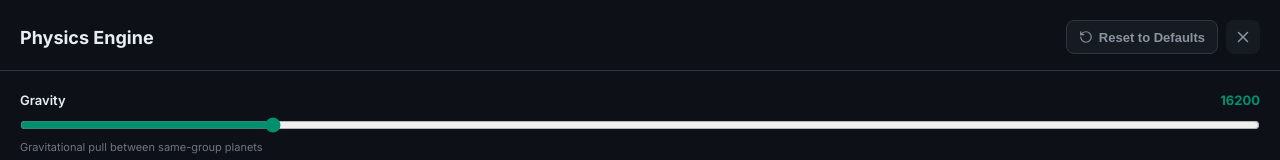
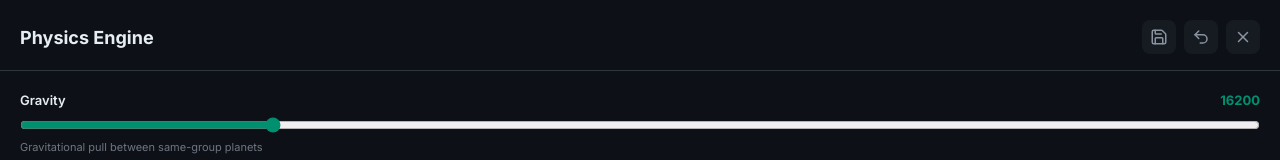
Before and after one commit to moracore/pathway, a React (Vite) app: page / in a window 1280 px wide. Both pictures are taken after a click on the button 833 px from the left and 30 px from the top of the page. Shown: the top 160 px of the page. Built offline with nearby package versions, Linux system fonts and the light colour scheme.

Commit message:
Automated commit

```diff
--- a/src/App.tsx
+++ b/src/App.tsx
@@ -156,6 +156,7 @@ export default function App() {
         onSettingsOpen={() => setSettingsPanelOpen(true)}
         onPhysicsOpen={() => setPhysicsModalOpen(true)}
         showPhysics={activeTab === 'tasks'}
+        tabLabel={{ tasks: 'Tasks', projects: 'Projects', calendar: 'Calendar', groups: 'Groups', trackers: 'Trackers' }[activeTab]}
       />
 
       {settingsPanelOpen && (
--- a/src/components/AppHeader.tsx
+++ b/src/components/AppHeader.tsx
@@ -14,16 +14,17 @@ interface AppHeaderProps {
   onSettingsOpen: () => void;
   onPhysicsOpen?: () => void;
   showPhysics?: boolean;
+  tabLabel?: string;
 }
 
-export default function AppHeader({ onSettingsOpen, onPhysicsOpen, showPhysics }: AppHeaderProps) {
+export default function AppHeader({ onSettingsOpen, onPhysicsOpen, showPhysics, tabLabel }: AppHeaderProps) {
   const dayIndex = (new Date().getDay() + 6) % 7;
   const [quote, author] = DAILY_QUOTES[dayIndex];
 
   return (
     <header className="app-header">
       <div style={{ flex: 1, minWidth: 0 }}>
-        <span className="app-header-title" style={{ lineHeight: 1 }}>Pathway</span>
+        <span className="app-header-title" style={{ lineHeight: 1 }}>Pathway <span style={{ color: 'var(--clr-text-muted)', fontWeight: 400 }}>&middot; {tabLabel}</span></span>
         <div style={{ fontSize: 10, color: 'var(--clr-text-muted)', marginTop: 2, whiteSpace: 'nowrap', overflow: 'hidden', textOverflow: 'ellipsis', fontStyle: 'italic' }}>
           {quote} <span style={{ opacity: 0.6 }}>— {author}</span>
         </div>
--- a/src/components/Calendar.tsx
+++ b/src/components/Calendar.tsx
@@ -1,7 +1,7 @@
 import { useEffect, useRef, useCallback, useState } from 'react';
 import type { Planet, FutureTask } from '../types';
 import { stepSimulation } from '../engine/physics';
-import { Lock, Delete, Check, X, Plus } from 'lucide-react';
+import { Lock, Delete, X, Plus } from 'lucide-react';
 
 const WEEKDAY_LABELS = ['Mo', 'Tu', 'We', 'Th', 'Fr', 'Sa', 'Su'];
 
@@ -450,7 +450,7 @@ export default function Calendar({ planets, onSelectDate, futureTasks = [], onAd
                         <div
                           key={cell.date}
                           className="cal-day-cell"
-                          onClick={(e) => { if (!longPressFiredRef.current) handleDateClick(cell.date); }}
+                          onClick={() => { if (!longPressFiredRef.current) handleDateClick(cell.date); }}
                           style={{ cursor: 'pointer' }}
                           {...longPressProps}
                         >
--- a/src/components/PhysicsModal.tsx
+++ b/src/components/PhysicsModal.tsx
@@ -1,6 +1,9 @@
-import { X, RotateCcw } from 'lucide-react';
+import { useState } from 'react';
+import { X, Save, Undo2 } from 'lucide-react';
 import type { PhysicsConfig } from '../hooks/usePhysics';
 import { PHYSICS_DEFAULTS } from '../hooks/usePhysics';
+
+const SAVED_KEY = 'pathway-physics-saved';
 
 interface Param {
   key: keyof PhysicsConfig;
@@ -32,6 +35,29 @@ interface Props {
 }
 
 export default function PhysicsModal({ config, onUpdate, onReset, onClose }: Props) {
+  const [savedSnapshot, setSavedSnapshot] = useState<PhysicsConfig>(() => {
+    try {
+      const raw = localStorage.getItem(SAVED_KEY);
+      return raw ? { ...PHYSICS_DEFAULTS, ...JSON.parse(raw) } : { ...config };
+    } catch { return { ...config }; }
+  });
+
+  const saveConfig = () => {
+    localStorage.setItem(SAVED_KEY, JSON.stringify(config));
+    setSavedSnapshot({ ...config });
+  };
+
+  const revertToSaved = () => {
+    const raw = localStorage.getItem(SAVED_KEY);
+    if (!raw) return;
+    const saved: PhysicsConfig = { ...PHYSICS_DEFAULTS, ...JSON.parse(raw) };
+    for (const key of Object.keys(saved) as (keyof PhysicsConfig)[]) {
+      onUpdate(key, saved[key]);
+    }
+  };
+
+  const btnStyle = { background: 'var(--clr-surface-raised)', border: 'none', padding: 8, borderRadius: 8, cursor: 'pointer', color: 'var(--clr-text-secondary)', display: 'flex' as const };
+
   return (
     <div style={{ position: 'fixed', inset: 0, zIndex: 500, background: 'var(--clr-surface)', display: 'flex', flexDirection: 'column' }}>
       <div style={{ width: '100%', height: '100%', display: 'flex', flexDirection: 'column' }}>
@@ -39,22 +65,16 @@ export default function PhysicsModal({ config, onUpdate, onReset, onClose }: Pro
         <div style={{ display: 'flex', alignItems: 'center', padding: '20px 20px 16px', borderBottom: '1px solid var(--clr-border)', flexShrink: 0 }}>
           <span style={{ flex: 1, fontSize: 18, fontWeight: 700, color: 'var(--clr-text-primary)' }}>Physics Engine</span>
           <div style={{ display: 'flex', gap: 8 }}>
-            <button
-              onClick={onReset}
-              style={{ display: 'flex', alignItems: 'center', gap: 6, background: 'var(--clr-surface-raised)', border: '1px solid var(--clr-border)', borderRadius: 8, padding: '6px 12px', cursor: 'pointer', color: 'var(--clr-text-secondary)', fontSize: 13, fontWeight: 600 }}
-            >
-              <RotateCcw size={14} /> Reset to Defaults
-            </button>
-            <button onClick={onClose} style={{ background: 'var(--clr-surface-raised)', border: 'none', padding: 8, borderRadius: 8, cursor: 'pointer', color: 'var(--clr-text-secondary)', display: 'flex' }}>
-              <X size={18} />
-            </button>
+            <button onClick={saveConfig} style={btnStyle} title="Save current settings"><Save size={18} /></button>
+            <button onClick={revertToSaved} style={btnStyle} title="Revert to last save"><Undo2 size={18} /></button>
+            <button onClick={onClose} style={btnStyle} title="Close"><X size={18} /></button>
           </div>
         </div>
 
         <div style={{ flex: 1, overflowY: 'auto', padding: '20px', display: 'flex', flexDirection: 'column', gap: 20 }}>
           {PARAMS.map(({ key, label, min, max, step, description }) => {
             const value = config[key] as number;
-            const isDefault = value === PHYSICS_DEFAULTS[key];
+            const isDefault = value === savedSnapshot[key];
             return (
               <div key={key} style={{ display: 'flex', flexDirection: 'column', gap: 6 }}>
                 <div style={{ display: 'flex', justifyContent: 'space-between', alignItems: 'center' }}>
```
